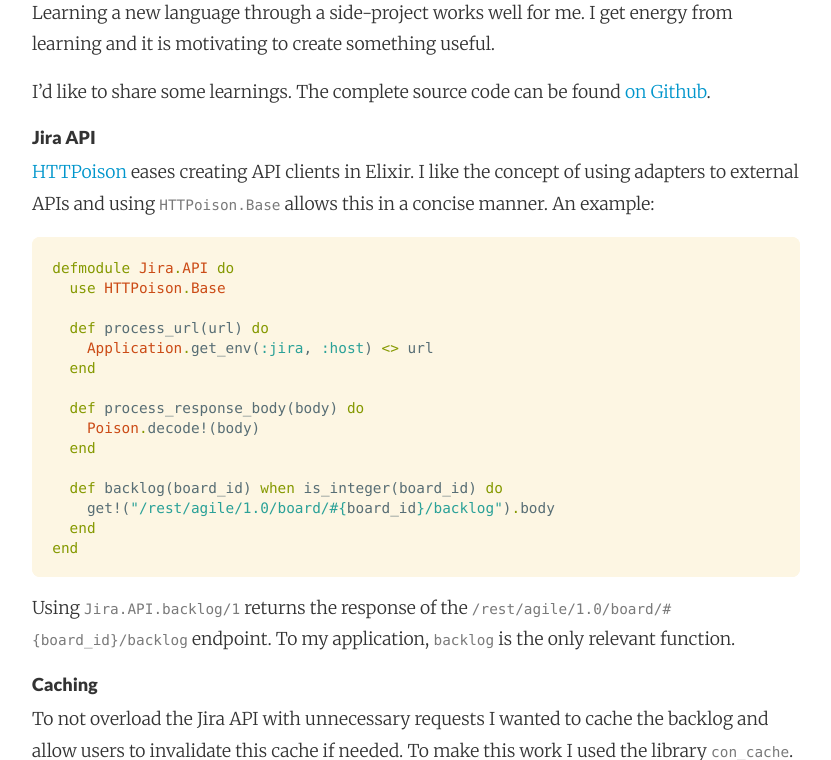
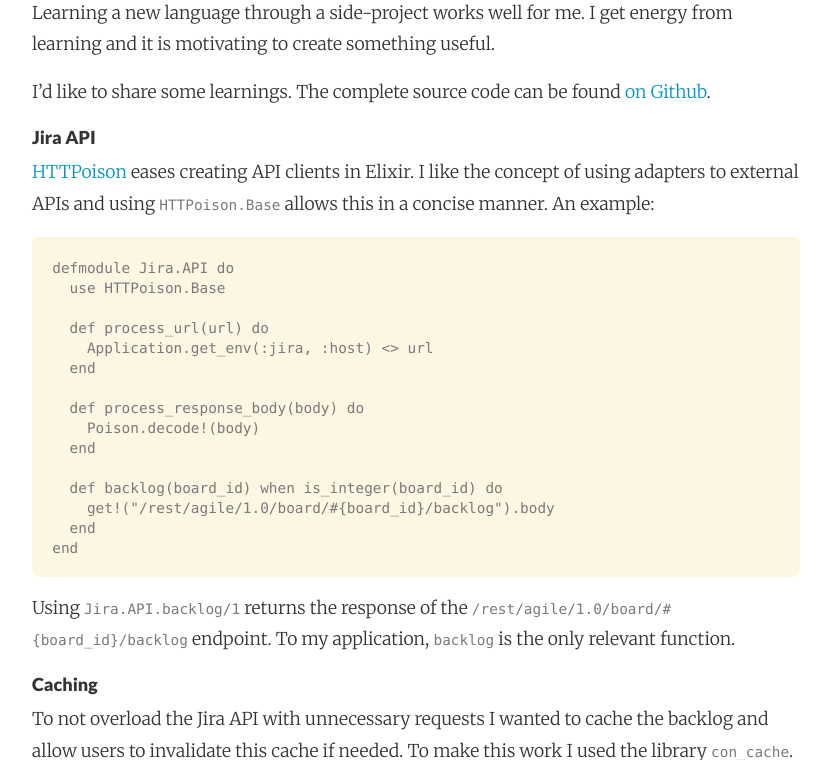
Before and after one commit to adri/adri.github.io, a Jekyll site: the page built from _posts/2017-07-05-learning-elixir-first-side-project.md, in a window 1280 px wide and 900 px high, scrolled down 3128 px, cut to the strip 0-760 px from the top of the window. Shown: the whole strip, without its empty margins (224-1055 px from the left). Built offline with Jekyll 4.4.1, drawn with Linux system fonts in a browser that asks for light colours; nearby versions of some CDN libraries; comment, search, counter and statistics services are not loaded.

Commit message:
Autocommit from wiki

````diff
--- a/_posts/2017-07-05-learning-elixir-first-side-project.md
+++ b/_posts/2017-07-05-learning-elixir-first-side-project.md
@@ -54,8 +54,7 @@
 ##### Jira API
 [HTTPoison](https://github.com/edgurgel/httpoison) eases creating API clients in Elixir. I like the concept of using adapters to external APIs and using [`HTTPoison.Base`](https://github.com/edgurgel/httpoison#wrapping-httpoisonbase) allows this in a concise manner. An example:
 
-
-```elixir
+```
 defmodule Jira.API do
   use HTTPoison.Base
 
````
